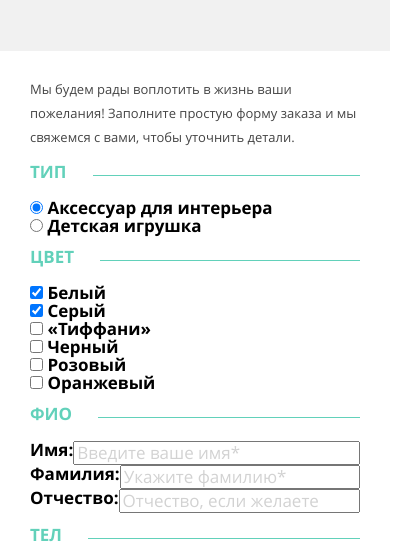
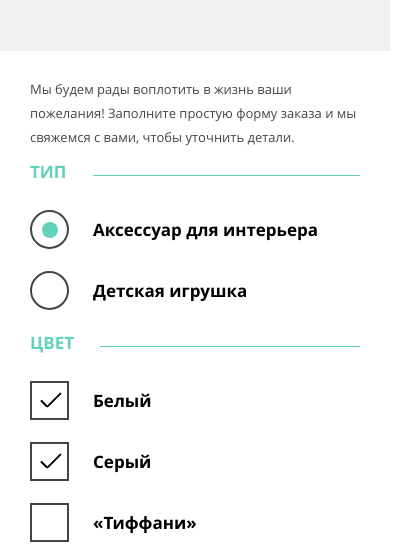
Before and after one commit to Skyattraction/603961-mishka-1, a website: page source/form.html in a window 390 px wide. Shown: the part 525-1084 px from the top of the page, 412 px wide, since content can reach past the window. Drawn offline with nearby package versions, Linux system fonts and the light colour scheme; files that its build step writes are made by us from their sources.

Commit message:
Верстаем адаптивные сетки

```diff
--- a/source/form.html
+++ b/source/form.html
@@ -57,13 +57,19 @@
           <div class="order-form__options">
             <div class="order-form__inputwrap">
               <label class="order-form__label">
+                <span class="order-form__custom">
                   <input class="order-form__radio" type="radio" name="order-type" value="type-acc" required checked>
+                  <span class="order-form__custom-radio"></span>
+                </span>
                 <span>Аксессуар для интерьера</span>
               </label>
             </div>
             <div class="order-form__inputwrap">
               <label class="order-form__label">
+                <span class="order-form__custom">
                   <input class="order-form__radio" type="radio" name="order-type" value="type-toy" required>
+                  <span class="order-form__custom-radio"></span>
+                </span>
                 <span>Детская игрушка</span>
               </label>
             </div>
@@ -74,37 +80,55 @@
           <div class="order-form__options  order-form__options--colors">
             <div class="order-form__inputwrap">
               <label class="order-form__label">
+                <span class="order-form__custom">
                   <input class="order-form__checkbox" type="checkbox" name="order-color" value="color-white" checked>
+                  <span class="order-form__custom-checkbox"></span>
+                </span>
                 <span>Белый</span>
               </label>
             </div>
             <div class="order-form__inputwrap">
               <label class="order-form__label">
+                <span class="order-form__custom">
                   <input class="order-form__checkbox" type="checkbox" name="order-color" value="color-grey"checked>
+                  <span class="order-form__custom-checkbox"></span>
+                </span>
                 <span>Серый</span>
               </label>
             </div>
             <div class="order-form__inputwrap">
               <label class="order-form__label">
+                <span class="order-form__custom">
                   <input class="order-form__checkbox" type="checkbox" name="order-color" value="color-tiffany">
+                  <span class="order-form__custom-checkbox"></span>
+                </span>
                 <span>«Тиффани»</span>
               </label>
             </div>
             <div class="order-form__inputwrap">
               <label class="order-form__label">
+                <span class="order-form__custom">
                   <input class="order-form__checkbox" type="checkbox" name="order-color" value="color-black">
+                  <span class="order-form__custom-checkbox"></span>
+                </span>
                 <span>Черный</span>
               </label>
             </div>
             <div class="order-form__inputwrap">
               <label class="order-form__label">
+                <span class="order-form__custom">
                   <input class="order-form__checkbox" type="checkbox" name="order-color" value="color-pink">
+                  <span class="order-form__custom-checkbox"></span>
+                </span>
                 <span>Розовый</span>
               </label>
             </div>
             <div class="order-form__inputwrap">
               <label class="order-form__label">
+                <span class="order-form__custom">
                   <input class="order-form__checkbox" type="checkbox" name="order-color" value="color-orange">
+                  <span class="order-form__custom-checkbox"></span>
+                </span>
                 <span>Оранжевый</span>
               </label>
             </div>
--- a/source/less/blocks/order-form.less
+++ b/source/less/blocks/order-form.less
@@ -59,7 +59,86 @@
   color: @asphalt;
 }
 
+.order-form__custom {
+  position: absolute;
+  top: 0;
+  left: 0;
+  display: inline-block;
+}
+
+.order-form__custom-radio {
+  position: relative;
+  display: inline-block;
+  width: 35px;
+  height: 35px;
+  background-color: #ffffff;
+  border: 2px solid #444444;
+  border-radius: 50%;
+  cursor: pointer;
+}
+
+.order-form__radio:checked + .order-form__custom-radio::after {
+  content: "";
+  position: absolute;
+  top: 10px;
+  left: 10px;
+  display: inline-block;
+  width: 16px;
+  height: 16px;
+  background-color: #62d1ba;
+  border-radius: 50%;
+}
+
+.order-form__custom-checkbox {
+  position: relative;
+  display: inline-block;
+  width: 35px;
+  height: 35px;
+  background-color: #ffffff;
+  border: 2px solid #444444;
+  cursor: pointer;
+}
+
+.order-form__checkbox:checked + .order-form__custom-checkbox::before {
+  content: "";
+  position: absolute;
+  top: 16px;
+  left: 11px;
+  display: inline-block;
+  width: 2px;
+  height: 9px;
+  background-color: #000000;
+  border-radius: 1px;
+  transform: rotate(-45deg);
+}
+
+.order-form__checkbox:checked + .order-form__custom-checkbox::after {
+  content: "";
+  position: absolute;
+  top: 7px;
+  left: 21px;
+  display: inline-block;
+  width: 2px;
+  height: 20px;
+  background-color: #000000;
+  border-radius: 1px;
+  transform: rotate(45deg);
+}
+
+.order-form__radio, .order-form__checkbox {
+  position: absolute;
+  z-index: -1;
+  visibility: hidden;
+}
+
 .order-form__label {
+  position: relative;
+  display: flex;
+  align-items: center;
+  min-height: 39px;
+  margin-top: 11px;
+  margin-bottom: 11px;
+  padding-left: 63px;
   font-size: 17px;
   line-height: 1.06em;
   font-weight: bold;
```
Lines whose indentation alone changed are shown as unchanged.
